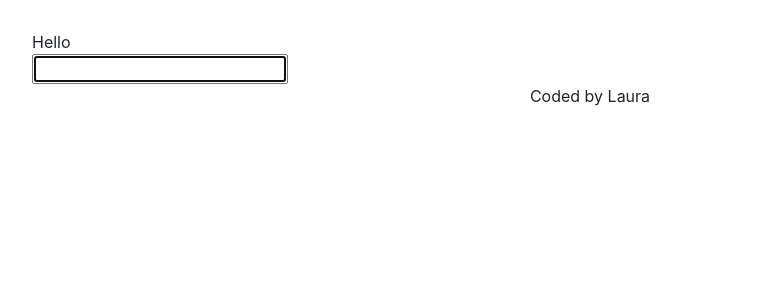
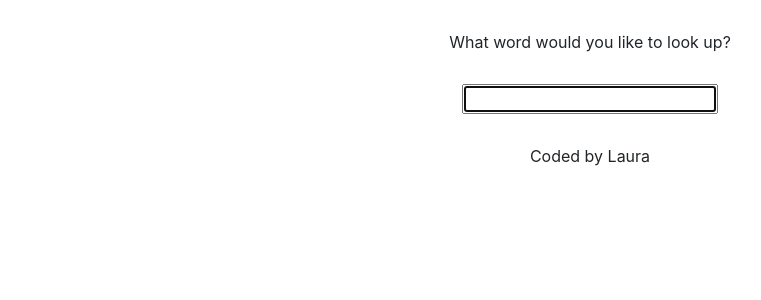
Before and after one commit to laumo15/react-dictionary-app, a React (Create React App) app: page / in a window 1280 px wide. Shown: the top 300 px of the page, without its empty margins (50-811 px from the left). Built offline with nearby package versions, Linux system fonts and the light colour scheme.

Commit message:
Edited copy and spacing

```diff
--- a/src/App.css
+++ b/src/App.css
@@ -1,3 +1,12 @@
 .App {
   margin: 30px auto;
+  text-align: center;
 }
+
+.App-header {
+  margin-bottom: 30px;
+}
+
+.Footer {
+  margin-top: 30px;
+}
--- a/src/App.js
+++ b/src/App.js
@@ -5,11 +5,11 @@ function App() {
   return (
     <div className="App">
       <div className="container">
-        <header className="App-header">Hello</header>
+        <header className="App-header">What word would you like to look up?</header>
         <main>
           <Dictionary />
         </main>
-        <footer className='text-center'>Coded by Laura</footer>
+        <footer className='Footer'>Coded by Laura</footer>
       </div>
     </div>
   )
```
